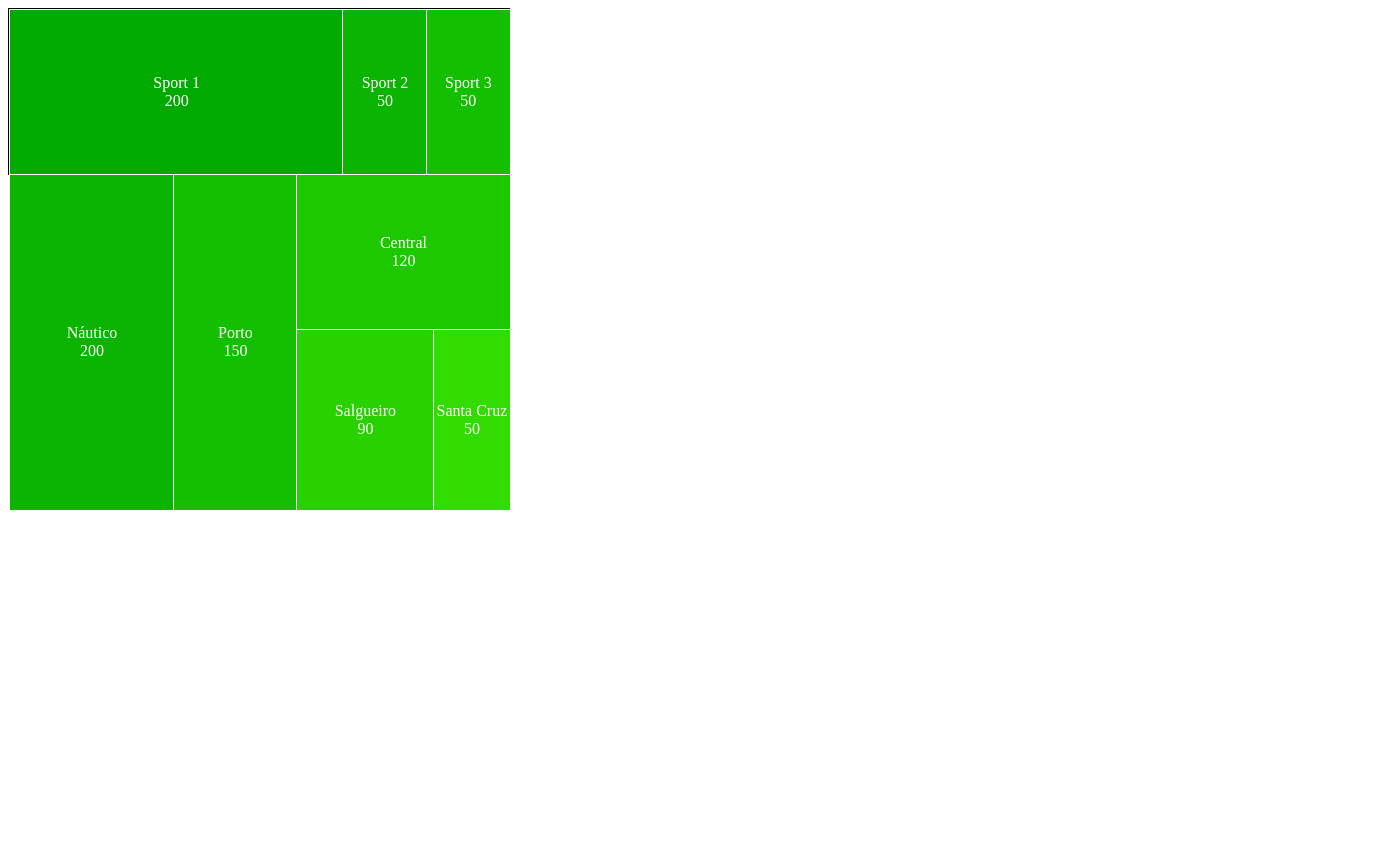
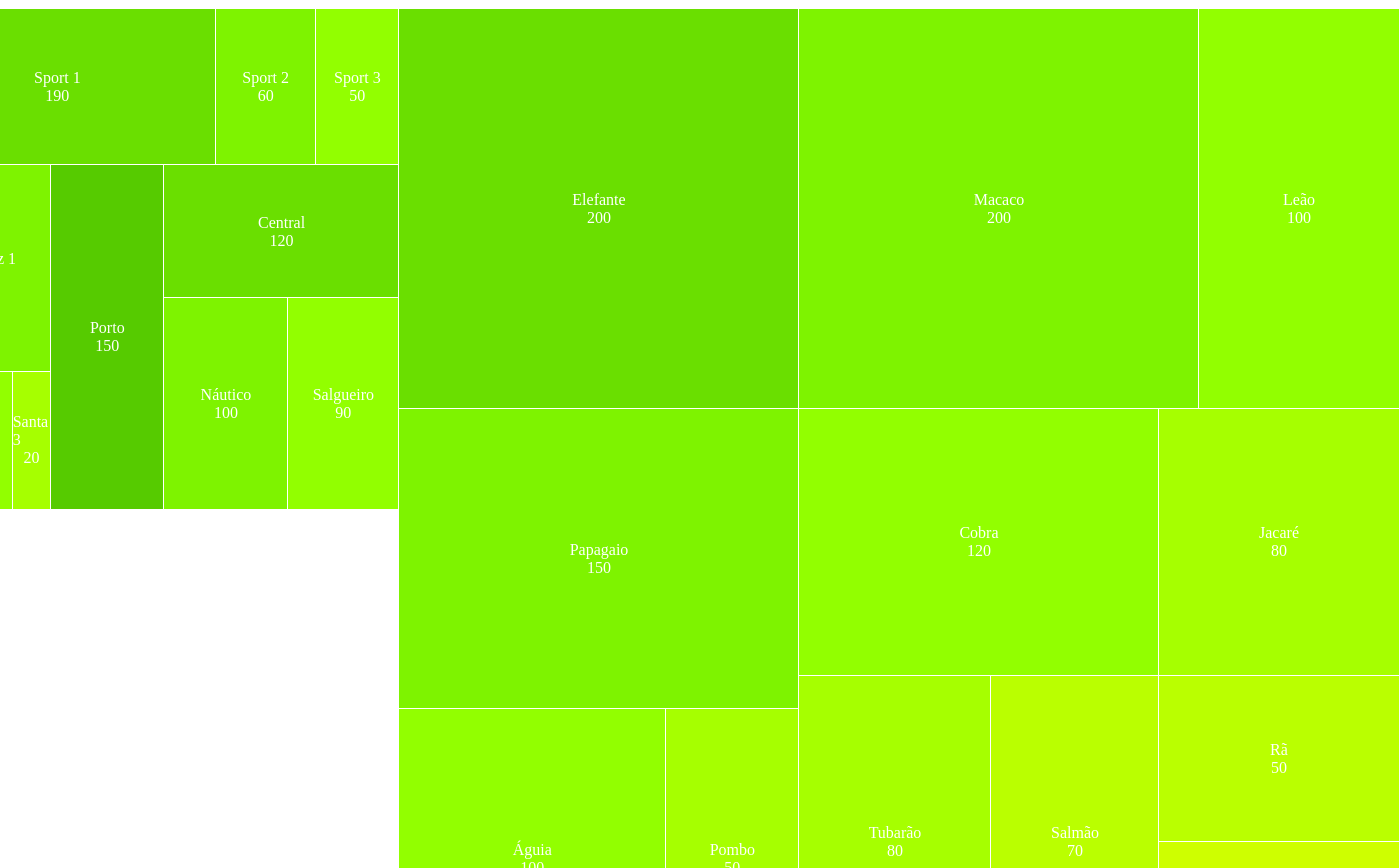
Before and after one commit to pl4cydo/treemap, a Vue app: page / in a window 1280 px wide. Shown: the top 868 px of the page, 1400 px wide, since content can reach past the window. Before the commit the page ends 816 px from the top, so only its background shows below. Built offline with nearby package versions, Linux system fonts and the light colour scheme.

Commit message:
fix: Fix the problem of childrens area

```diff
--- a/src/App.vue
+++ b/src/App.vue
@@ -4,22 +4,74 @@ import Treemap, { DataInterface } from './Treemap.vue';
 const data: DataInterface[] = [
   {name: "Sport", value: 300,
     children: [
-      {name: "Sport 1", value: 200},
-      {name: "Sport 2", value: 50},
+      {name: "Sport 1", value: 190},
+      {name: "Sport 2", value: 60},
       {name: "Sport 3", value: 50}
     ]
   },
-  {name: "Santa Cruz", value: 50},
-  {name: "Náutico", value: 200},
+  {name: "Santa Cruz", value: 200,
+    children: [
+      {name: "Santa Cruz 1", value: 120},
+      {name: "Santa 2", value: 60},
+      {name: "Santa 3", value: 20},
+    ]
+  },
+  {name: "Náutico", value: 100},
   {name: "Porto", value: 150},
   {name: "Central", value: 120},
   {name: "Salgueiro", value: 90},
+];
+
+const animalData: DataInterface[] = [
+  {
+    name: "Mamíferos",
+    value: 500,
+    children: [
+      { name: "Leão", value: 100 },
+      { name: "Elefante", value: 200 },
+      { name: "Macaco", value: 200 }
+    ]
+  },
+  {
+    name: "Aves",
+    value: 300,
+    children: [
+      { name: "Águia", value: 100 },
+      { name: "Papagaio", value: 150 },
+      { name: "Pombo", value: 50 }
+    ]
+  },
+  {
+    name: "Répteis",
+    value: 200,
+    children: [
+      { name: "Cobra", value: 120 },
+      { name: "Jacaré", value: 80 }
+    ]
+  },
+  {
+    name: "Peixes",
+    value: 150,
+    children: [
+      { name: "Tubarão", value: 80 },
+      { name: "Salmão", value: 70 }
+    ]
+  },
+  {
+    name: "Anfíbios",
+    value: 100,
+    children: [
+      { name: "Rã", value: 50 },
+      { name: "Salamandra", value: 50 }
+    ]
+  }
 ];
 </script>
 
 <template>
   <main class="container">
     <Treemap :data="data" title="Pernambucano" :width="500" :height="500"/>
+    <Treemap :data="animalData" title="Animaias" :width="1000" :height="1000"/>
   </main>
 </template>
 
--- a/src/Treemap.vue
+++ b/src/Treemap.vue
@@ -20,7 +20,7 @@ type RectangleType = {
   height: string,
   width: string,
   backgroundColor: string,
-  border: string,
+  border?: string,
   position: string,
   display?: string
   name?: string,
@@ -52,48 +52,52 @@ let treemapData: Ref<TreemapDataInterface> = ref({
     rectangles: []
   })
 
-function treemap(data: DataInterface[], width: number, height: number, y: number = 0, x: number = 0): void {
+function treemap(
+  data: DataInterface[],
+  width: number,
+  height: number,
+  color1: number,
+  color2: number,
+  color3: number,
+  declareSquer: boolean = true,
+  y: number = 0,
+  x: number = 0,
+  ): void {
+
   if (!data || data.length === 0) return;
-  // organiza o array
   data.sort((a, b) => b.value - a.value)
-  //soma os valores do array
   const sum: number = data.reduce((s, i) => s + i.value, 0);
-  // salva as coordenadas do espaço vazio
   const bounds: boundsInterface = { startTop: y, startLeft: x, right: width, bottom: height };
+
   // quanto falta dos valores
   let weightLeft: number = sum;
   // declar os eixos e tamanhos do retangulo a ser gerado
   let eixoX: number, eixoY: number, rectangleWidth: number, rectangleHeigth: number;
 
-  // declara a cor inical retangulo
-  let color1: number = 0;
-  let color2: number = 170;
-  let color3: number = 0;
-
-  treemapData.value.squere = {
+  if (declareSquer) {
+    treemapData.value.squere = {
       top: `${bounds.startTop}px`,
       left: `${bounds.startLeft}px`,
       height: `${bounds.bottom}px`,
       width: `${bounds.right}px`,
       backgroundColor: `white`,
-      border: '1px solid black',
       position: 'relative',
-  },
+    }
+  }
 
-  // itera pelo array de numeros e gera o retangulo
   data.forEach(el => {
     const horizontalVoidSpace: number = bounds.right - bounds.startLeft;
     const verticalVoidSpace: number = bounds.bottom - bounds.startTop;
-    // const area = el / unit;
+
     eixoX = bounds.startLeft;
     eixoY = bounds.startTop;
+
     if (horizontalVoidSpace > verticalVoidSpace) {
-      // horizontalmente
       rectangleWidth = (el.value / weightLeft) * horizontalVoidSpace;
-      rectangleHeigth = verticalVoidSpace;
+      rectangleHeigth = verticalVoidSpace ;
       bounds.startLeft = eixoX + rectangleWidth;
+
     } else {
-      // verticalmente
       rectangleWidth = horizontalVoidSpace;
       rectangleHeigth = (el.value / weightLeft) * verticalVoidSpace;
       bounds.startTop = eixoY + rectangleHeigth;
@@ -113,19 +117,17 @@ function treemap(data: DataInterface[], width: number, height: number, y: number
       value: el.value
     })
 
-    color1+= 10;
-    color2+= 10;
+    color1+= 20;
+    color2+= 20;
 
     if (el.children && el.children.length > 0) {
-        treemap(el.children, rectangleWidth, rectangleHeigth, eixoY, eixoX)
+        treemap(el.children, eixoX + rectangleWidth, eixoY + rectangleHeigth, color1 + 40, color2 + 40, color3, false, eixoY, eixoX)
     }
   });
-
-  console.log(treemapData.value)
 }
 
 onMounted(() => {
-  treemap(props.data, props.width, props.height)
+  treemap(props.data, props.width, props.height, 46, 163, 0)
 });
 
 </script>
```
